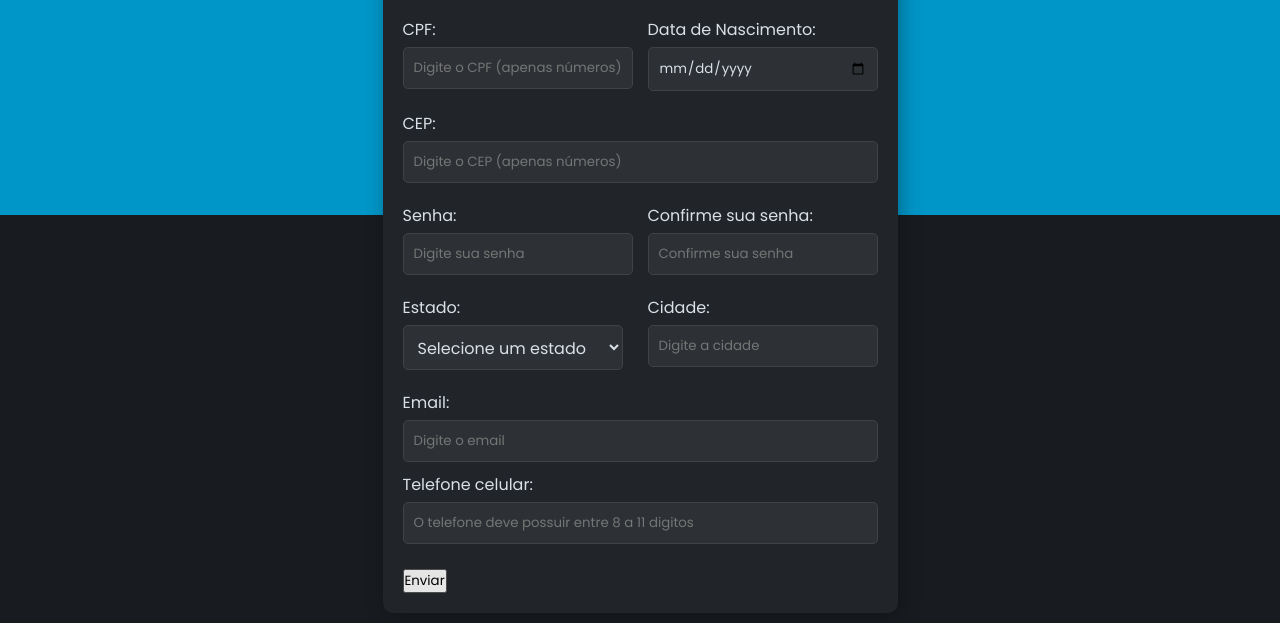
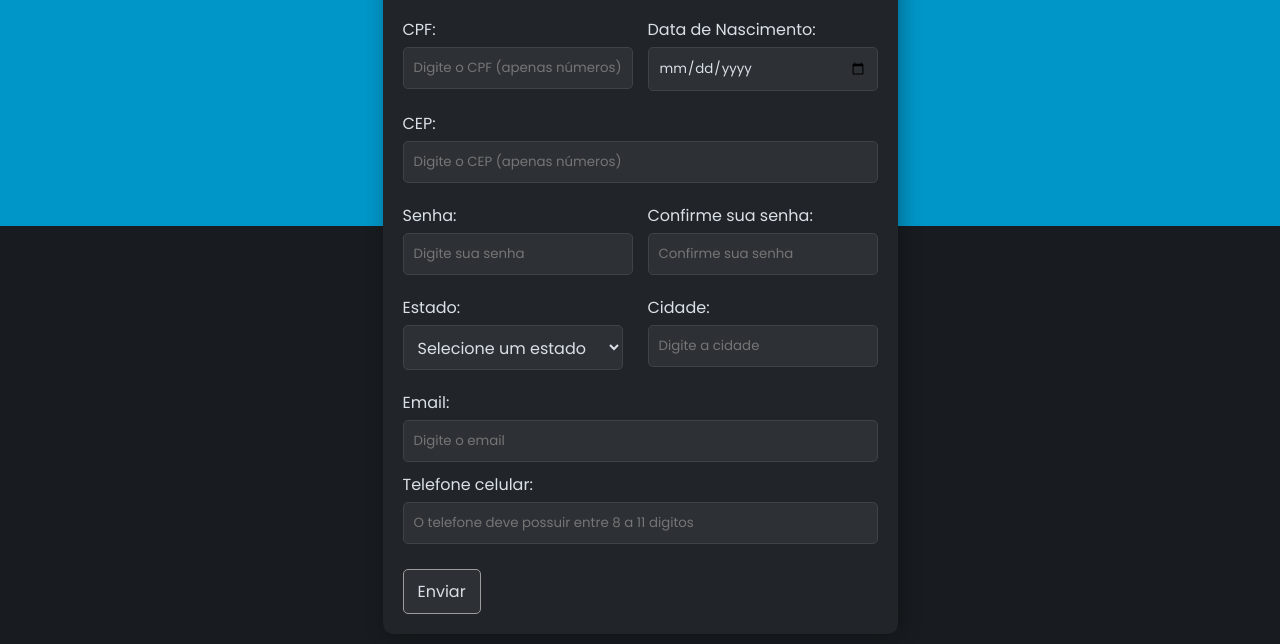
Before and after one commit to GustavoFSCode/Projeto-Les, a plain HTML site: page registro.html in a window 1280 px wide. In both pictures the pointer is over the button "Enviar". Shown: the part 193-837 px from the top of the page. Before the commit the page ends 816 px from the top, so only its background shows below. Drawn offline with Linux system fonts and the light colour scheme.

Commit message:
Botao de enviar estilizado

```diff
--- a/style.css
+++ b/style.css
@@ -92,7 +92,7 @@ body{
 
 
 
-header .addMemberBtn button, .popup header .closeBtn, .popup footer .submitBtn{
+header .addMemberBtn button, .popup header .closeBtn, .popup footer .submitBtn, .popupFooter .submitBtn {
     padding: 9px 14px;
     color: var(--dark8);
     background: transparent;
@@ -294,7 +294,7 @@ table tr .empty{
     padding: 0 15px;
 }
 
-.popup header .closeBtn:hover, .popup footer .submitBtn:hover{
+.popup header .closeBtn:hover, .popup footer .submitBtn:hover, .popupFooter .submitBtn:hover {
     border-color: var(--dark7);
     transition: 0.3s;
 }
```
